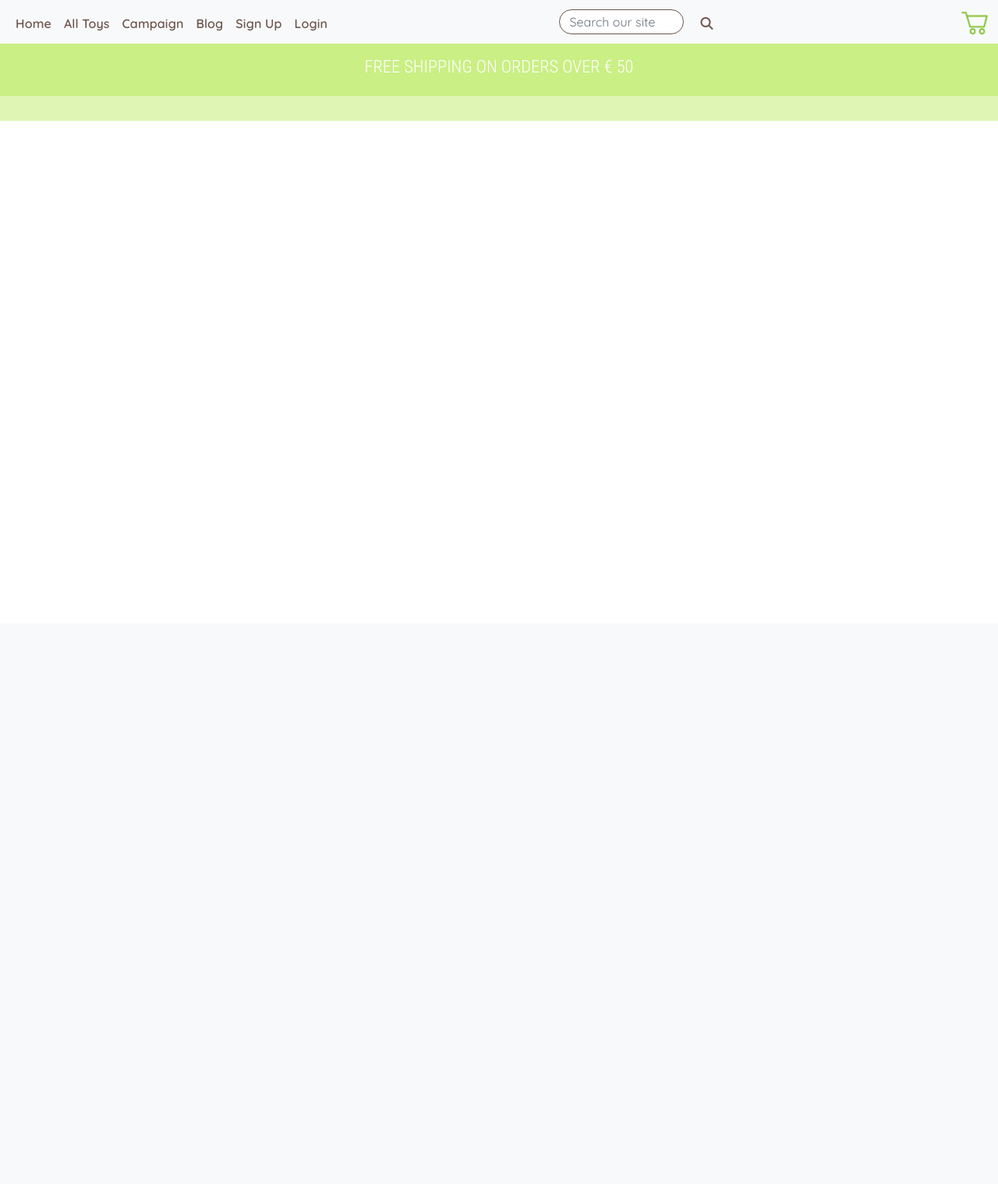
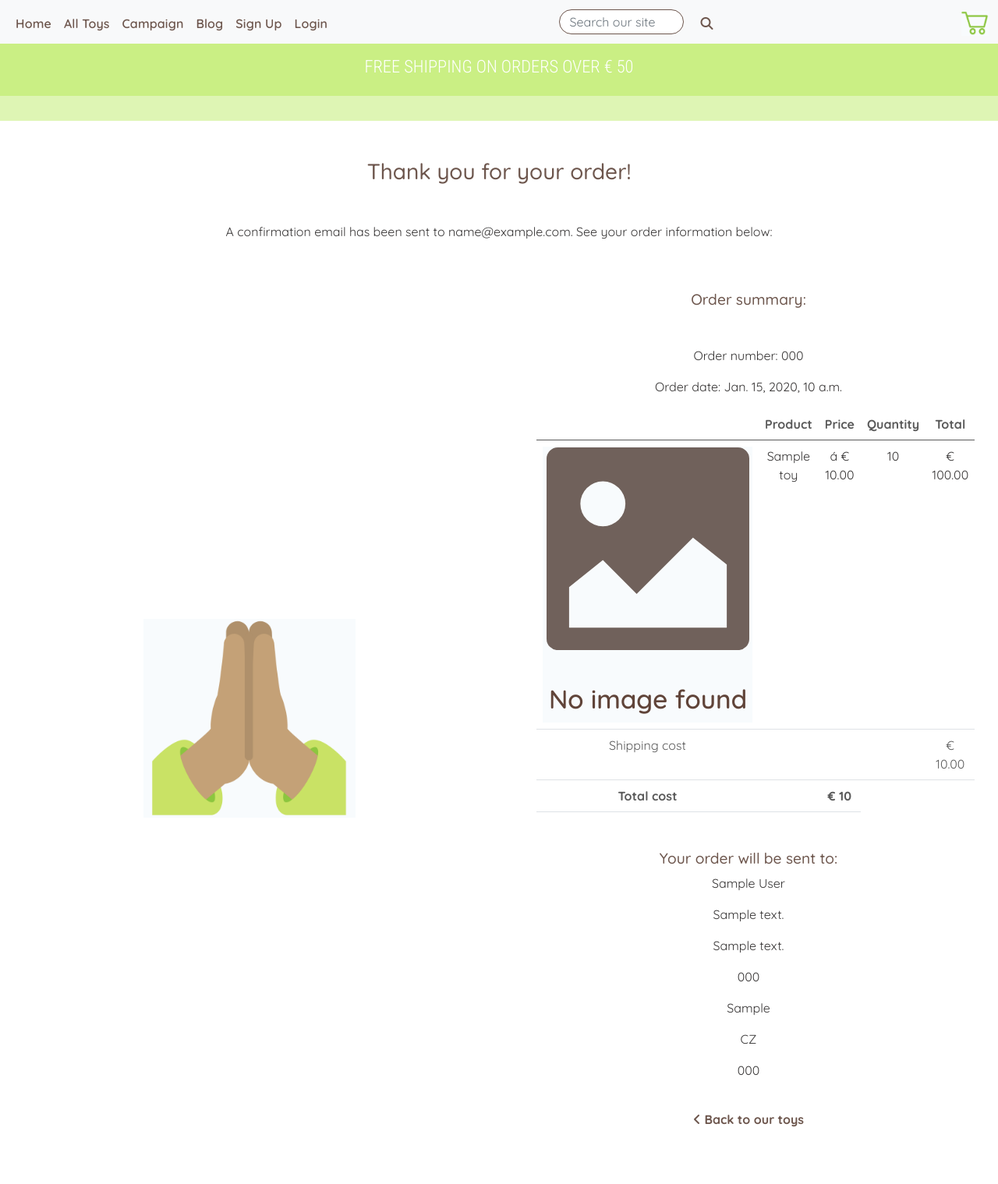
Before and after one commit to mmmangooo/Milestone-Project4, a Django app: page /checkout/checkout_success/000 in a window 1280 px wide. Shown: the whole page at 78% size. Before the commit the page ends 155 px from the top, so only its background shows below. Run offline with Django 3.2, Linux system fonts and the light colour scheme; tables that the repository leaves empty hold one stand-in row (values such as "Sample post"); some libraries are stand-ins or nearby versions.

Commit message:
Finished checkout functionality and checkout success template

```diff
--- a/checkout/templates/checkout/checkout.html
+++ b/checkout/templates/checkout/checkout.html
@@ -80,7 +80,7 @@
             <h4 class="mb-5">Please fill out your info here to complete the order:</h4>
             <div class="text-left w-75 mx-auto">
 
-                <form action="{% url 'checkout' % }" method="POST" id="payment-form" class="site-form">
+                <form action="{% url 'checkout' %}" method="POST" id="payment-form" class="site-form">
 
                     {% csrf_token %}
                     <fieldset>
--- a/checkout/templates/checkout/checkout_success.html
+++ b/checkout/templates/checkout/checkout_success.html
@@ -1,6 +1,122 @@
-{% extends 'base.html' %}
+{% extends 'base.html'%}
 {% load static %}
+{% load bag_tools %}
 
 {% block content %}
 
+<div class="container-fluid mt-5">
+
+    <h3 class="mb-5">Thank you for your order!</h3>
+
+    <p>A confirmation email has been sent to {{ order.email }}. See your order information below:</p>
+
+    <div class="row align-items-center">
+        <div class="col-12 col-lg-6 my-5 px-lg-5">
+            <img class="w-50" src="{{ MEDIA_URL }}thanks.png"
+                alt="Drawn image of hands hold together in a gesture of 'thank you'. The hands are light brown and the clothes showing on arms are bright green.">
+        </div>
+        <div class="col-12 col-lg-6 my-5 px-lg-5">
+            <h4 class="mb-5">Order summary:</h4>
+
+            <p>Order number: {{ order.order_number }}</p>
+            <p>Order date: {{ order.date }}</p>
+
+            <table class="table">
+                <thead>
+                    <tr>
+                        <th scope="col"></th>
+                        <th scope="col">Product</th>
+                        <th scope="col ">Price</th>
+                        <th scope="col ">Quantity</th>
+
+                        <th scope="col">Total</th>
+                    </tr>
+                </thead>
+
+                {% for item in order.lineitems.all %}
+                <tr>
+                    <td>
+
+                        <img src="{{ MEDIA_URL }}no-image.png" alt="{{ item.toy.name }}">
+
+                    </td>
+                    <td>
+                        <p>{{item.toy.name }}</p>
+                    </td>
+                    <td>
+                        <p>á € {{item.toy.price }}</p>
+                    </td>
+                    <td>
+                        <p>{{item.quantity}}</p>
+                    </td>
+
+                    <td>
+                        <p> € {{item.toy.price | calc_subtotal:item.quantity }} </p>
+                    </td>
+                </tr>
+                <tr>
+                    {% endfor %}
+                    <td>Shipping cost</td>
+                    <td></td>
+                    <td></td>
+                    <td></td>
+
+                    <td>€ {{ order.delivery_cost }}
+                    </td>
+
+
+                </tr>
+                <tr>
+                    <td><strong>Total cost</strong></td>
+                    <td></td>
+                    <td><strong> € {{ grand_total }} </strong> </td>
+                </tr>
+
+
+            </table>
+
+
+            <h4 class="mt-5">Your order will be sent to:</h4>
+
+            <p>{{ order.full_name }}</p>
+            <p>{{ order.street_address1 }}</p>
+            {% if order.street_address2 %}
+            <p>{{ order.street_address2 }}</p>
+            {% endif %}
+            <p>{{ order.postcode }}</p>
+            <p>{{ order.town_or_city}}</p>
+            <p>{{ order.country }}</p>
+            <p>{{ order.phone_number }}</p>
+
+            {% if from_profile %}
+            <a href="{% url 'profile' %}" class="btn btn-black rounded-0 my-3">
+                <span class="icon mr-2">
+                    <i class="fas fa-angle-left"></i>
+                </span>
+                <span><strong>Back to Profile</strong></span>
+            </a>
+            {% else %}
+            <a href="{% url 'toys' %}" class="btn btn-black rounded-0 my-3">
+                <span class="icon mr-2">
+                    <i class="fas fa-angle-left"></i>
+                </span>
+                <span><strong>Back to our toys</strong></span>
+            </a>
+
+            {% endif %}
+
+        </div>
+
+    </div>
+
+
+
+
+
+
+</div>
+
+
+
+
 {% endblock %}
--- a/checkout/views.py
+++ b/checkout/views.py
@@ -157,8 +157,8 @@
                 'default_country': order.country,
                 'default_postcode': order.postcode,
                 'default_town_or_city': order.town_or_city,
-                'default_street_address1': order.street_address_1,
-                'default_street_address2': order.street_address_2,
+                'default_street_address1': order.street_address1,
+                'default_street_address2': order.street_address2,
                 'default_county': order.county,
                 }
             user_profile_form = UserProfileForm(profile_data, instance=profile)
--- a/green_toys/settings.py
+++ b/green_toys/settings.py
@@ -197,6 +197,7 @@
     STATICFILES_STORAGE = 'whitenoise.storage.CompressedManifestStaticFilesStorage'
 
 
+
 # Default primary key field type
 # https://docs.djangoproject.com/en/3.2/ref/settings/#default-auto-field
 
```
